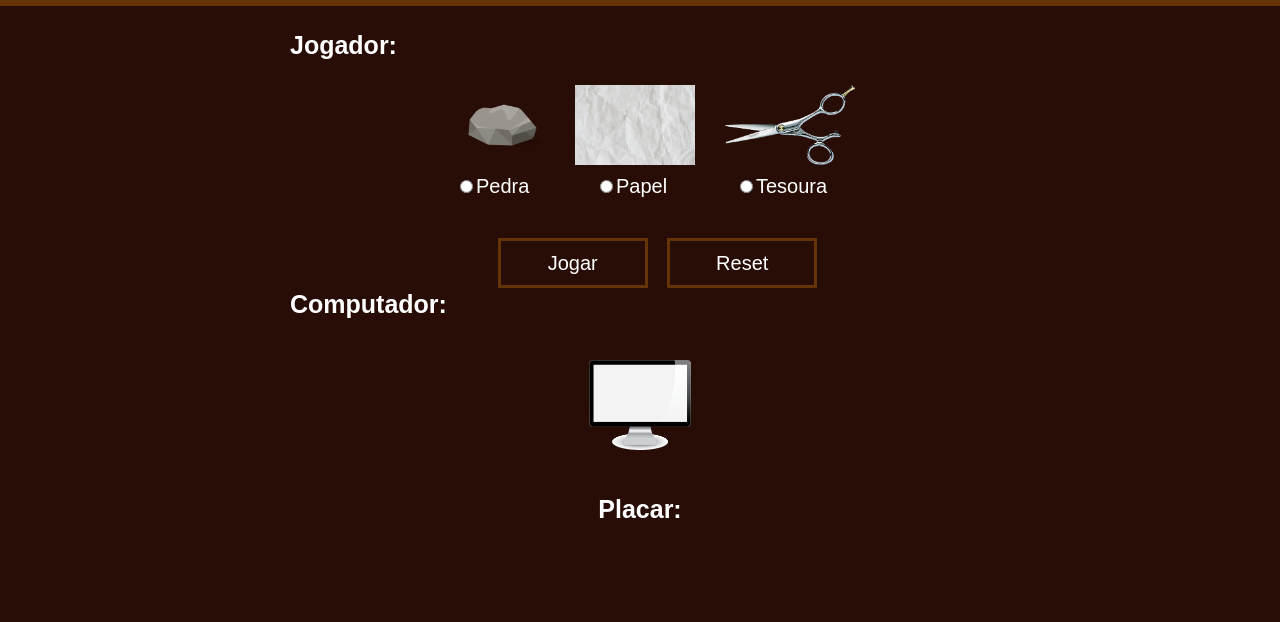
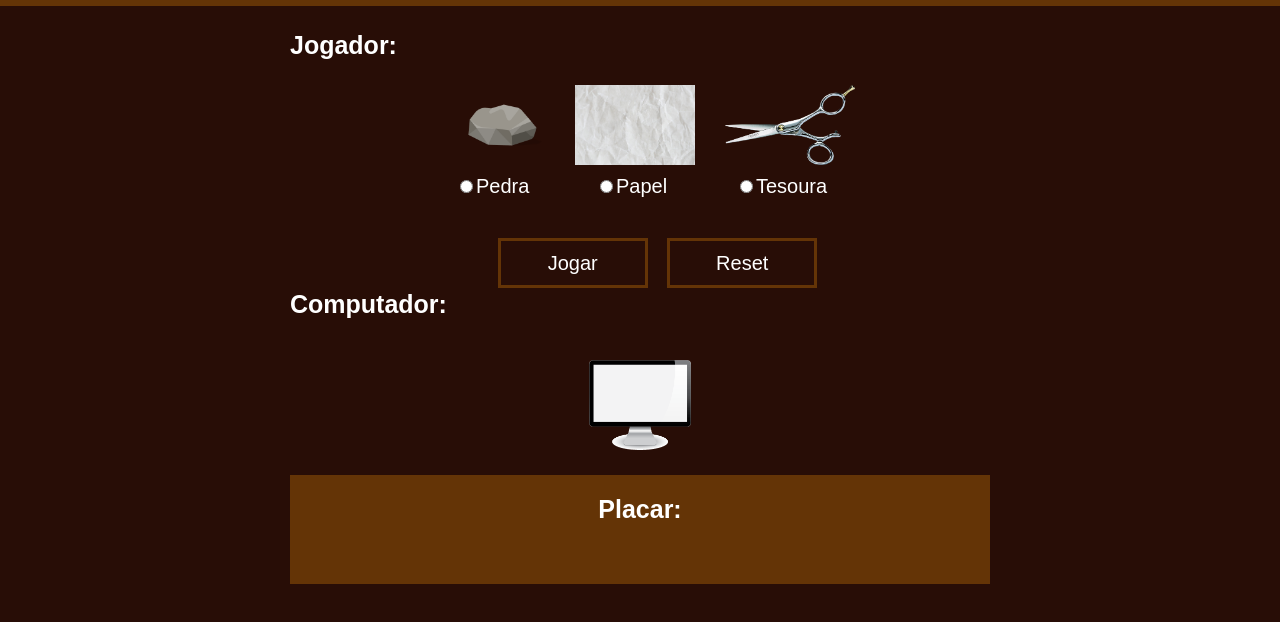
Before and after one commit to Kenzie-Academy-Brasil-Developers/entrega-construa-um-jogo-de-azar-sprint-3-DanielMM616, a plain HTML site: page index.html in a window 1280 px wide. Shown: the part 94-716 px from the top of the page. Drawn offline with Linux system fonts and the light colour scheme.

Commit message:
fundo placar

```diff
--- a/style.css
+++ b/style.css
@@ -108,6 +108,7 @@ img {
     display: flex;
     flex-direction: column;
     align-items: center;
+    background-color: #643406;
 }
 
 .total h3 {
```
